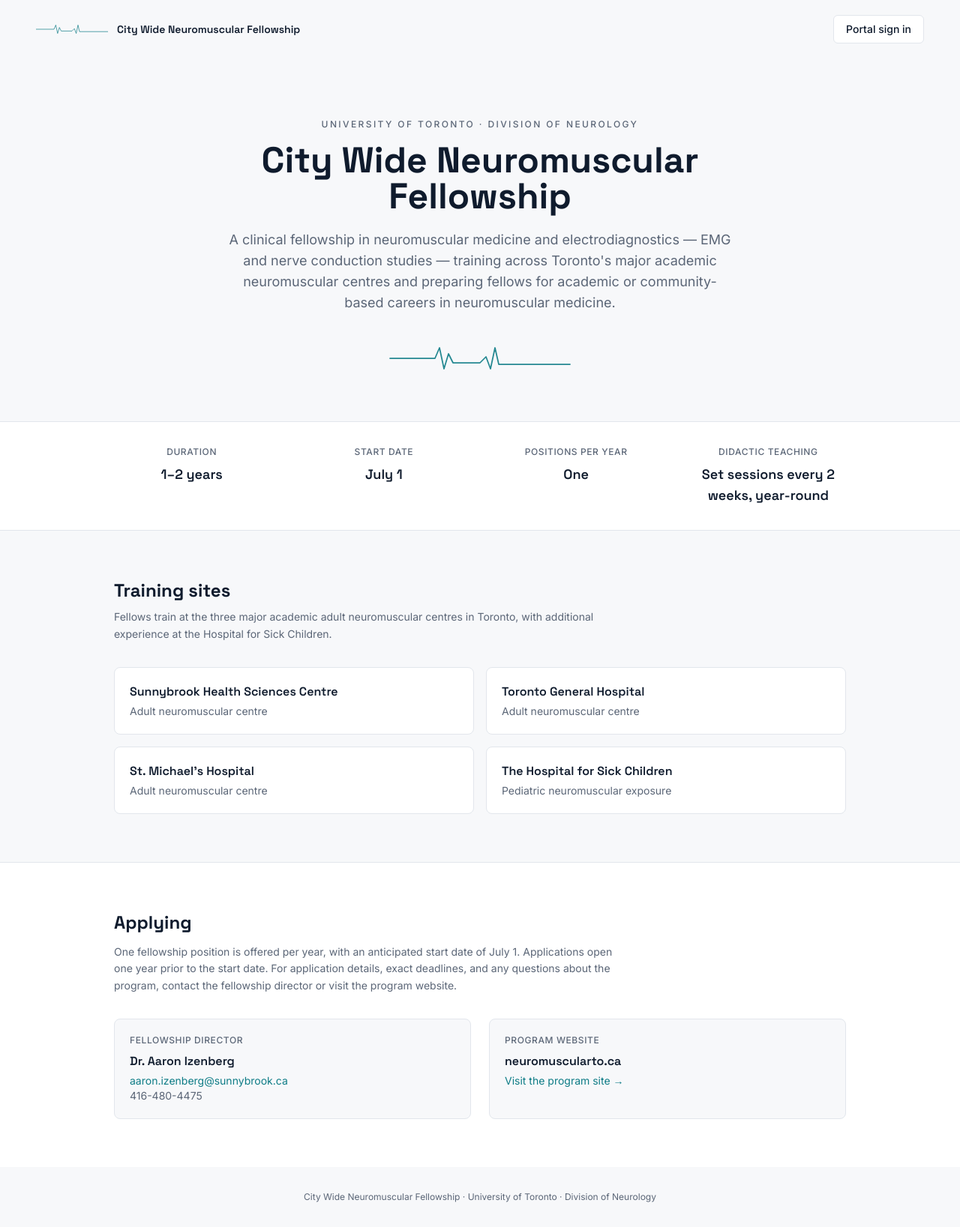
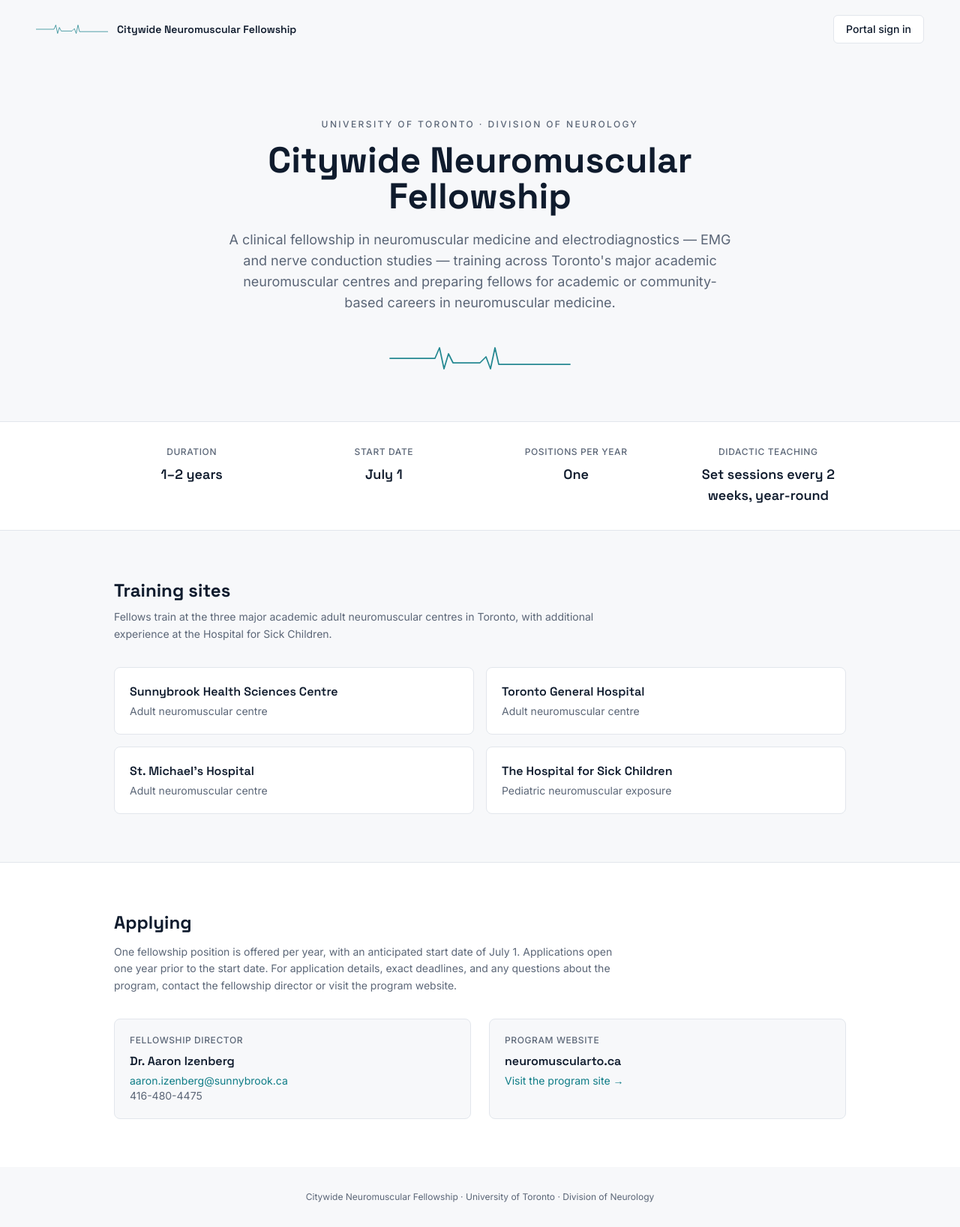
Before and after one commit to UofTNeuromuscularFellowship/Fellowship, a React (Vite) app: page / in a window 1280 px wide. Shown: the whole page at 75% size. Built offline with nearby package versions, Linux system fonts and the light colour scheme; no server answers.

Commit message:
Add files via upload

```diff
--- a/src/pages/Landing.tsx
+++ b/src/pages/Landing.tsx
@@ -23,7 +23,7 @@
         <div className="flex items-center gap-3">
           <Waveform className="h-5 w-24 text-accent" />
           <span className="hidden font-display text-sm font-semibold sm:inline">
-            City Wide Neuromuscular Fellowship
+            Citywide Neuromuscular Fellowship
           </span>
         </div>
         <Link
@@ -40,7 +40,7 @@
           University of Toronto · Division of Neurology
         </p>
         <h1 className="mx-auto mt-4 max-w-3xl font-display text-4xl font-bold leading-tight md:text-5xl">
-          City Wide Neuromuscular Fellowship
+          Citywide Neuromuscular Fellowship
         </h1>
         <p className="mx-auto mt-5 max-w-2xl text-base leading-relaxed text-muted md:text-lg">
           A clinical fellowship in neuromuscular medicine and electrodiagnostics — EMG and nerve
@@ -122,7 +122,7 @@
       </section>
 
       <footer className="px-6 py-8 text-center text-xs text-muted">
-        City Wide Neuromuscular Fellowship · University of Toronto · Division of Neurology
+        Citywide Neuromuscular Fellowship · University of Toronto · Division of Neurology
       </footer>
     </div>
   )
--- a/src/pages/MyTeaching.tsx
+++ b/src/pages/MyTeaching.tsx
@@ -514,10 +514,10 @@
   .muted { color: #555; font-size: .9rem; } .sig { margin-top: 4rem; }
   @media print { body { margin: 1rem auto; } }
 </style></head><body>
-<h1>City Wide Neuromuscular Fellowship<br/><span class="muted">Division of Neurology, University of Toronto</span></h1>
+<h1>Citywide Neuromuscular Fellowship<br/><span class="muted">Division of Neurology, University of Toronto</span></h1>
 <p class="muted">${new Date().toLocaleDateString('en-CA', { year: 'numeric', month: 'long', day: 'numeric' })}</p>
 <h2>Confirmation of Teaching Activity</h2>
-<p>This letter confirms that <strong>${s.provider_name ?? ''}</strong> delivered the following didactic teaching session to the fellows of the City Wide Neuromuscular Fellowship:</p>
+<p>This letter confirms that <strong>${s.provider_name ?? ''}</strong> delivered the following didactic teaching session to the fellows of the Citywide Neuromuscular Fellowship:</p>
 <p><strong>Topic:</strong> ${s.topic ?? ''}<br/>
 <strong>Date:</strong> ${new Date(s.session_date + 'T00:00:00').toLocaleDateString('en-CA', { weekday: 'long', year: 'numeric', month: 'long', day: 'numeric' })}<br/>
 <strong>Time:</strong> ${s.start_time.slice(0, 5)}–${s.end_time.slice(0, 5)}</p>
@@ -527,7 +527,7 @@
 <div class="sig">
 <p>_______________________________<br/>
 Dr. Aaron Izenberg<br/>
-Fellowship Director, City Wide Neuromuscular Fellowship<br/>
+Fellowship Director, Citywide Neuromuscular Fellowship<br/>
 aaron.izenberg@sunnybrook.ca · 416-480-4475</p>
 </div>
 <script>window.print()</script>
```
Also changed, not shown: public/program.html (+2 -2 lines), public/hero.jpg (added), public/manifest.webmanifest.
